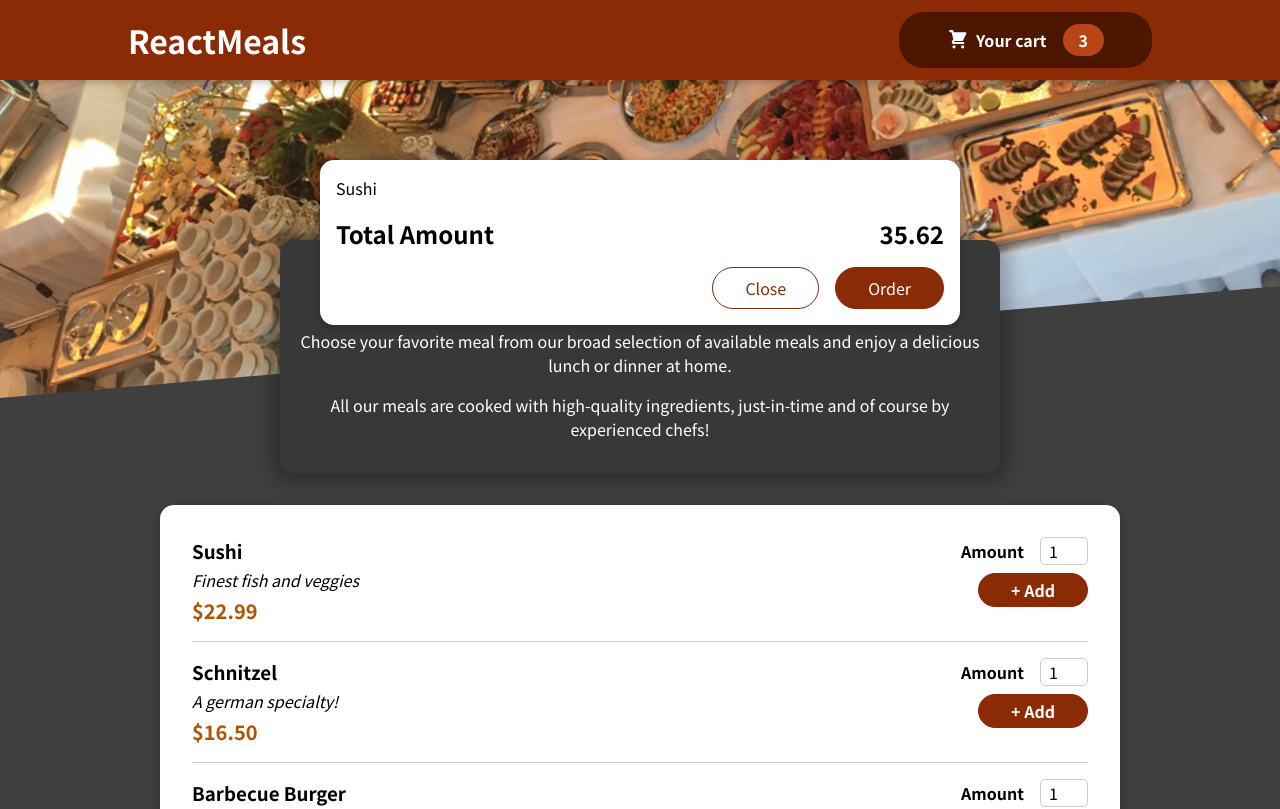
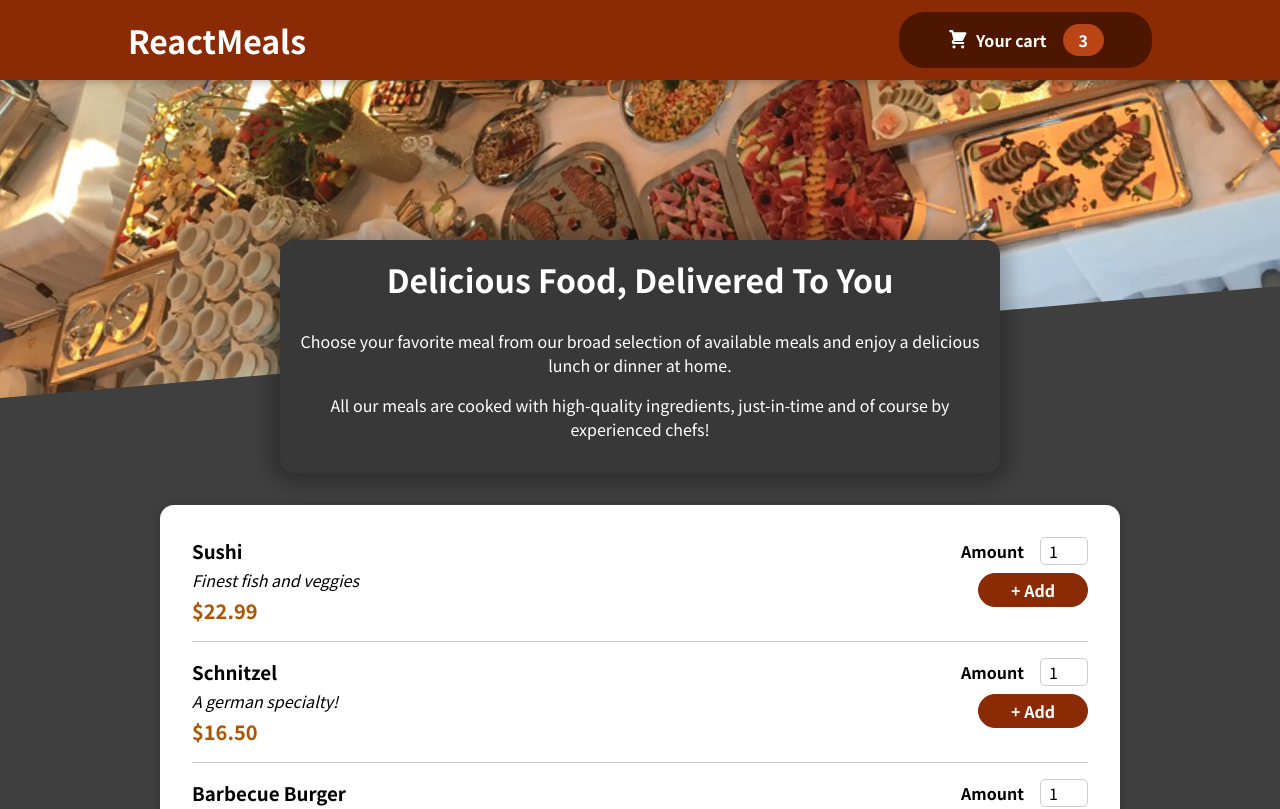
Before and after one commit to jro31/react-food-delivery-demo-project, a React (Create React App) app: page / in a window 1280 px wide. Shown: the top 809 px of the page. Built offline with nearby package versions, Linux system fonts and the light colour scheme.

Commit message:
Add modal open and close functionality

```diff
--- a/src/App.js
+++ b/src/App.js
@@ -1,14 +1,24 @@
-import { Fragment } from 'react';
+import { Fragment, useState } from 'react';
 
 import Header from './components/Layout/Header';
 import Meals from './components/Meals/Meals';
 import Cart from './components/Cart/Cart';
 
 function App() {
+  const [cartIsShown, setCartIsShown] = useState(false);
+
+  const showCartHandler = () => {
+    setCartIsShown(true);
+  };
+
+  const hideCartHandler = () => {
+    setCartIsShown(false);
+  };
+
   return (
     <Fragment>
-      <Cart />
-      <Header />
+      {cartIsShown && <Cart onClose={hideCartHandler} />}
+      <Header onShowCart={showCartHandler} />
       <main>
         <Meals />
       </main>
--- a/src/components/Cart/Cart.js
+++ b/src/components/Cart/Cart.js
@@ -5,14 +5,14 @@
   const cartItems = <ul className={classes['cart-items']}>{[{id: 'c1', name: 'Sushi', amount: 2, price: 12.99}].map(item => <li>{item.name}</li>)}</ul>;
 
   return (
-    <Modal>
+    <Modal onClose={props.onClose}>
       {cartItems}
       <div className={classes.total}>
         <span>Total Amount</span>
         <span>35.62</span>
       </div>
       <div className={classes.actions}>
-        <button className={classes['button--alt']}>Close</button>
+        <button className={classes['button--alt']} onClick={props.onClose}>Close</button>
         <button className={classes.button}>Order</button>
       </div>
     </Modal>
--- a/src/components/Layout/Header.js
+++ b/src/components/Layout/Header.js
@@ -9,7 +9,7 @@
     <Fragment>
       <header className={classes.header}>
         <h1>ReactMeals</h1>
-        <HeaderCartButton />
+        <HeaderCartButton onClick={props.onShowCart} />
       </header>
       <div className={classes['main-image']}>
         <img src={mealsImage} alt="A table full of delicious food!" />
--- a/src/components/Layout/HeaderCartButton.js
+++ b/src/components/Layout/HeaderCartButton.js
@@ -3,7 +3,7 @@
 
 const HeaderCartButton = props => {
   return (
-    <button className={classes.button}>
+    <button className={classes.button} onClick={props.onClick}>
       <span className={classes.icon}>
         <CartIcon />
       </span>
--- a/src/components/UI/Modal.js
+++ b/src/components/UI/Modal.js
@@ -4,7 +4,7 @@
 import classes from './Modal.module.css';
 
 const Backdrop = props => {
-  return <div className={classes.Backdrop}></div>
+  return <div className={classes.backdrop} onClick={props.onClose} />
 };
 
 const ModalOverlay = props => {
@@ -22,7 +22,7 @@
 const Modal = (props) => {
   return (
     <Fragment>
-      {ReactDOM.createPortal(<Backdrop />, portalElement)}
+      {ReactDOM.createPortal(<Backdrop onClose={props.onClose} />, portalElement)}
       {ReactDOM.createPortal(<ModalOverlay>{props.children}</ModalOverlay>, portalElement)}
     </Fragment>
   )
```
